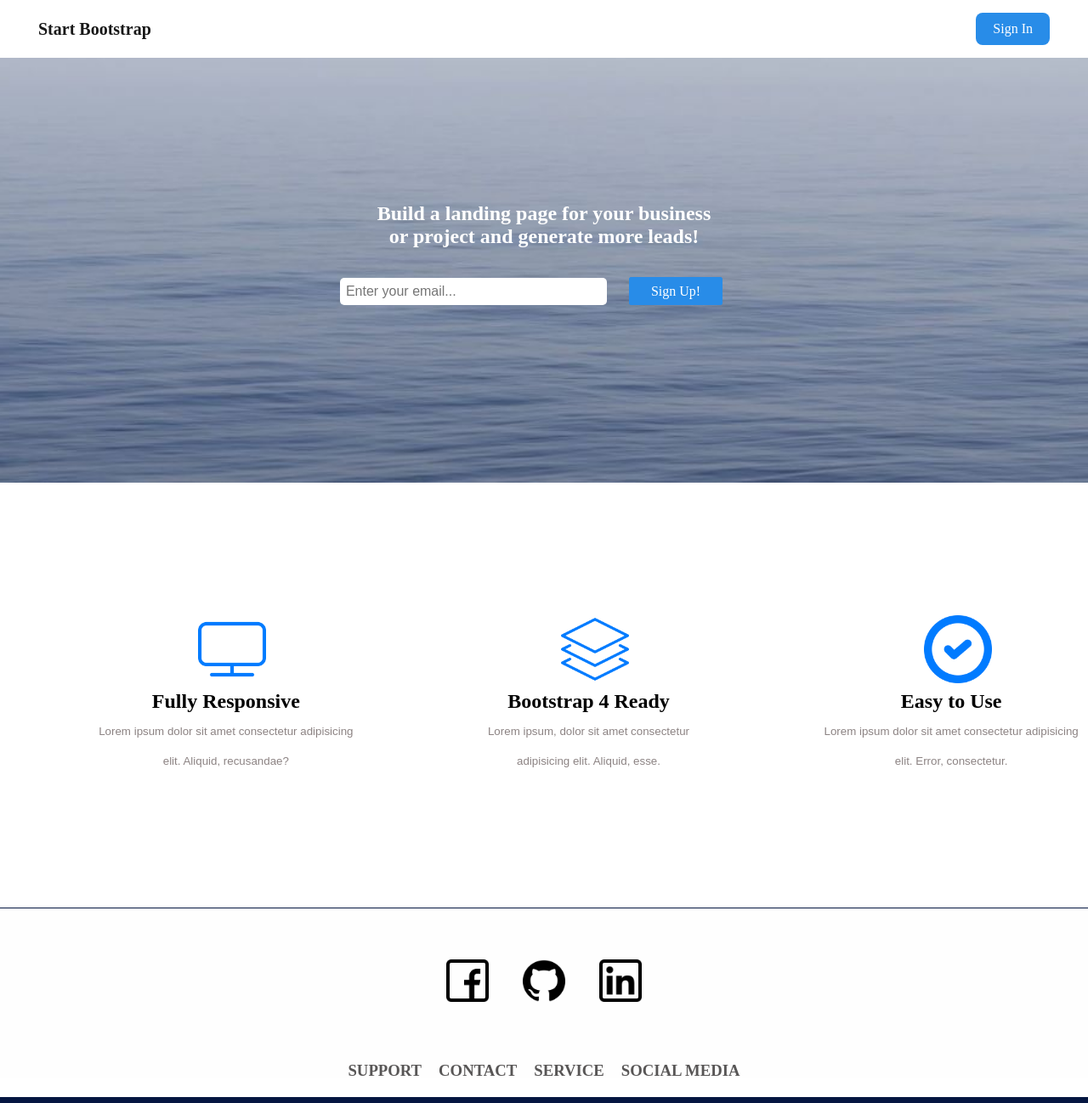
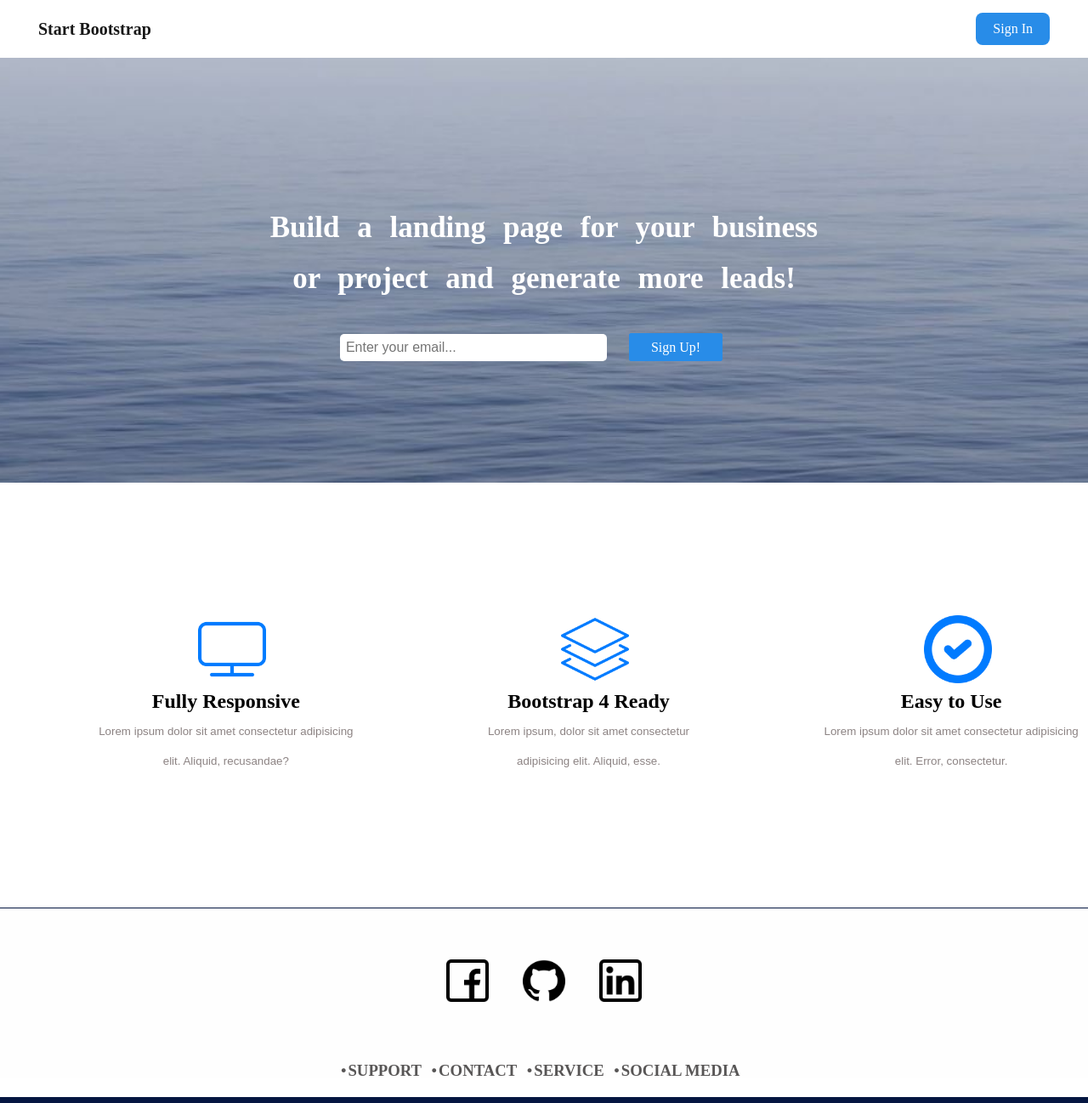
Before and after one commit to manbarmohamed/TechInventive-Solutions, a plain HTML site: page index.html in a window 1280 px wide. Shown: the top 1298 px of the page at 85% size. Drawn offline with Linux system fonts and the light colour scheme.

Commit message:
modifier le fichier figma

```diff
--- a/index.html
+++ b/index.html
@@ -47,10 +47,10 @@
         <img src="./imgs/linkedin.png" alt="">
       </div>
       <div class="text">
-        <h3>SUPPORT</h3>
-        <h3>CONTACT</h3>
-        <h3>SERVICE</h3>
-        <h3>SOCIAL MEDIA</h3>
+        <h3><span>.</span>SUPPORT</h3>
+        <h3><span>.</span>CONTACT</h3>
+        <h3><span>.</span>SERVICE</h3>
+        <h3><span>.</span>SOCIAL MEDIA</h3>
       </div>
       <div class="bar">
         <h3>&copy copyright</h3>
--- a/style.css
+++ b/style.css
@@ -50,7 +50,10 @@
 .body h1{
   padding: 10px;
   margin: 10px;
-
+  font-weight: bold;
+  font-size: 35px;
+  line-height: 60px;
+  word-spacing: 12px;
 }
 .body div{
   text-align: center;
@@ -117,6 +120,7 @@ footer .icon , .text{
   margin: 20px;
 }
 .text h3{
+  position: relative;
   color: #585656;
   padding: 10px;
 }
@@ -135,3 +139,10 @@ footer .icon , .text{
 .body input:focus{
   outline:2px solid var(--btn-color);
 }
+.text h3 span{
+  position: absolute;
+  bottom: 12px;
+  left: 1px;
+  font-size: 30px;
+
+}
```
Also changed, not shown: figma template/Brief 1 front_end.png (added), figma template/template.png (deleted).
